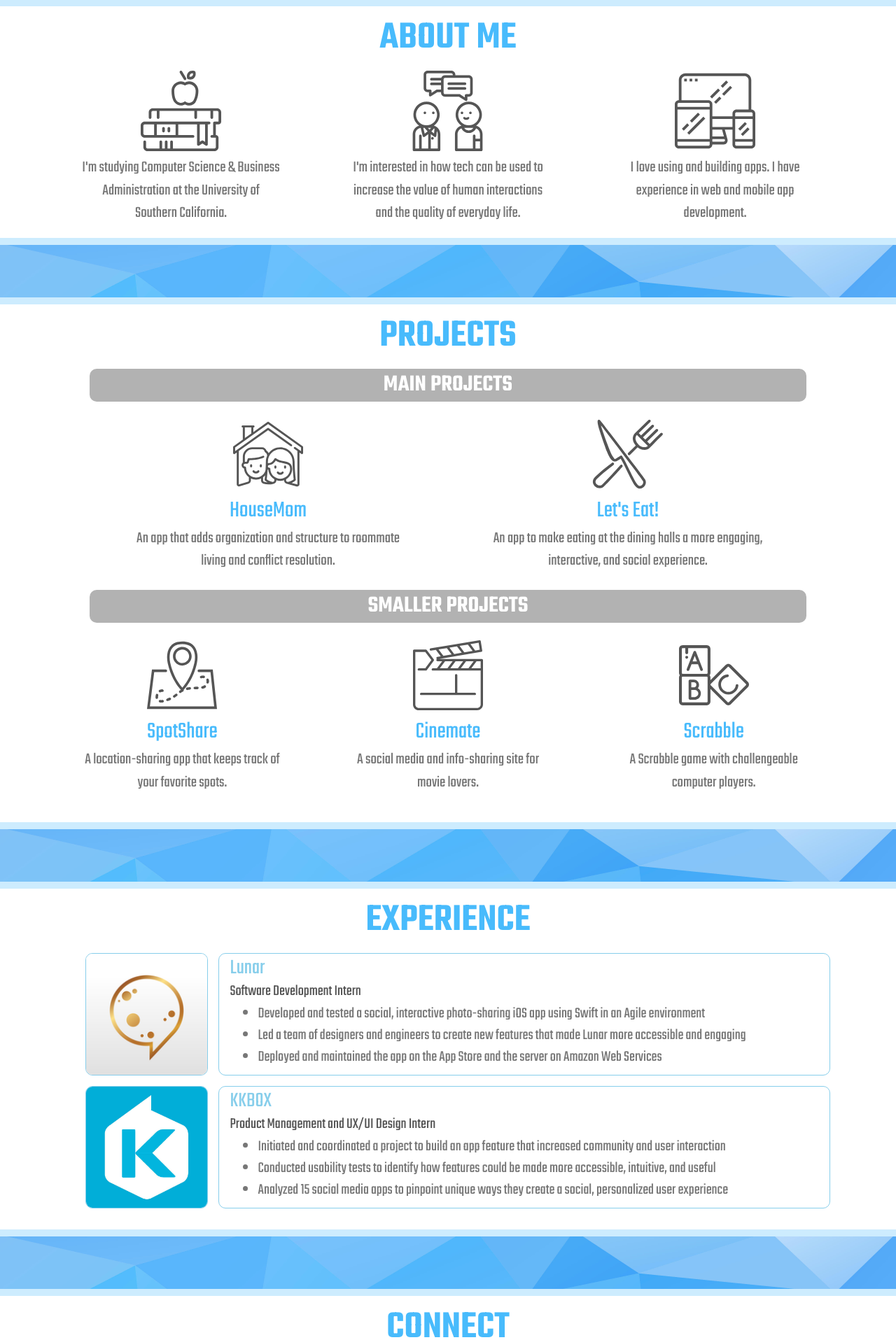
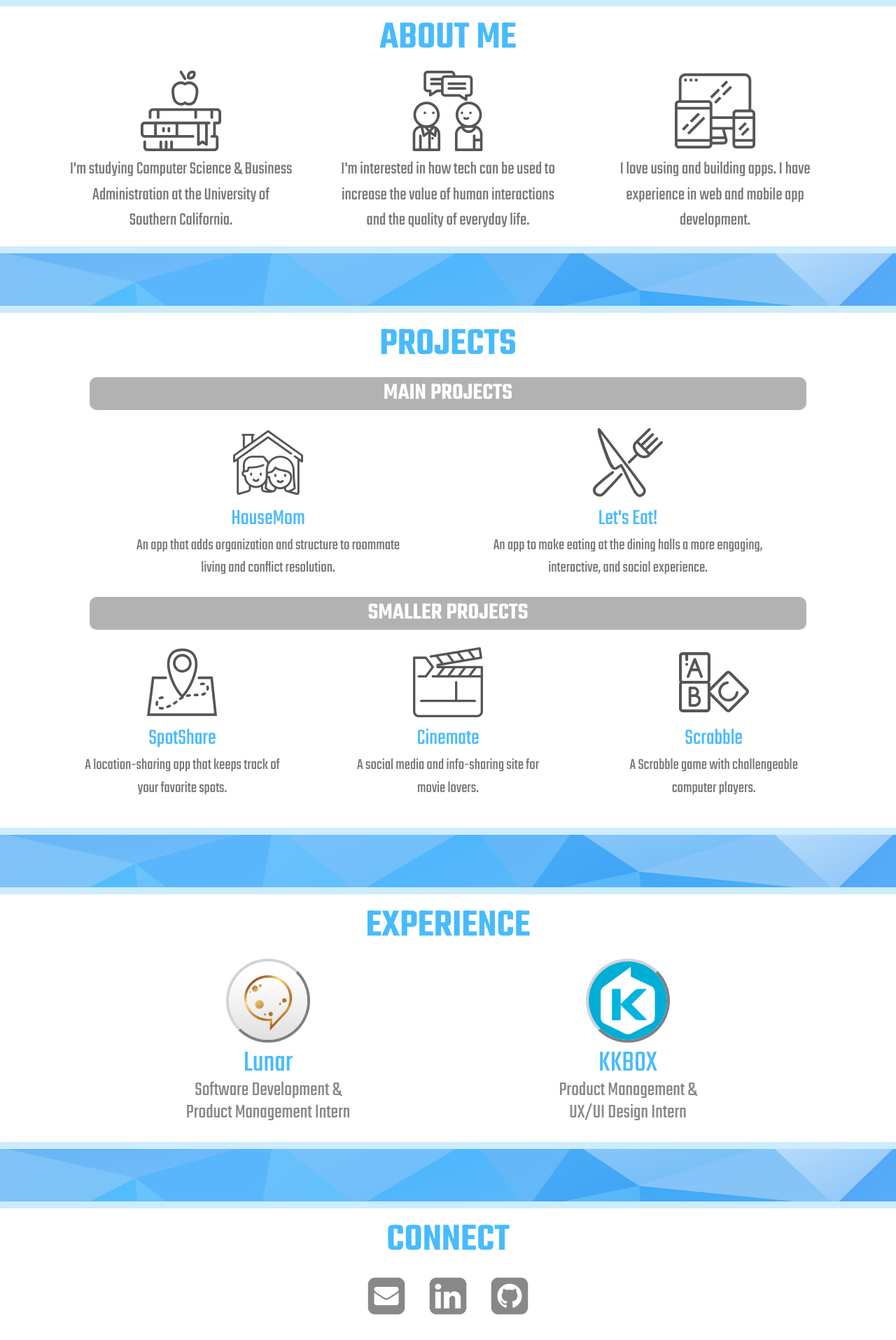
Before and after one commit to joalin15/joannlin.me, a PHP site: page / in a window 1280 px wide. Shown: the part 856-2771 px from the top of the page at 70% size. After the commit the page ends 2735 px from the top, so only its background shows below. Run offline with PHP 8.4, Linux system fonts and the light colour scheme; some libraries are stand-ins or nearby versions.

Commit message:
added experience

```diff
--- a/html/experience.html
+++ b/html/experience.html
@@ -1,4 +1,26 @@
 <h1 class="section-header">EXPERIENCE</h1>
+<div class="experience-section-container">
+  <div class="main experience-section">
+      <div class="experience-section-pic-container">
+        <img class="experience-section-pic" src="../img/lunar.png"/>
+      </div>
+      <div class="experience-section-title">Lunar</div>
+      <div class="experience-section-caption">
+        Software Development & <br/> Product Management Intern
+      </div>
+  </div>
+  <div class="main experience-section">
+      <div class="experience-section-pic-container">
+        <img class="experience-section-pic" src="../img/kkbox.jpg"/>
+      </div>
+      <div class="experience-section-title">KKBOX</div>
+      <div class="experience-section-caption">
+        Product Management & <br/> UX/UI Design Intern
+      </div>
+  </div>
+</div>
+
+<!--
 <div class="row experiences">
   <div class="experience-logo col-md-2 col-md-offset-1">
     <a href="http://www.thelunarapp.com/"><img src="../img/lunar.png"/></a>
@@ -39,4 +61,4 @@
     </span>
   </div>
 </div>
-<div class="info-section-footer"></div>
+<div class="info-section-footer"></div> -->
--- a/html/projects.html
+++ b/html/projects.html
@@ -1,58 +1,3 @@
-<style>
-  #projects {
-    font-family: 'Teko', sans-serif;
-  }
-
-  .project-section {
-    height: 100%;
-    display: inline-block;
-    vertical-align: top;
-    padding: 25px 0;
-  }
-
-  .main {
-    width: 40%;
-  }
-
-  .smaller {
-    width: 28%;
-    margin: 0 .75%;
-  }
-
-  .project-section-header {
-  	font-weight: bold;
-  	font-size: 2.4em;
-  	margin: 0;
-  	color: white;
-    background-color: rgba(0, 0, 0, 0.3);
-    padding: 5px;
-    margin: 0 10%;
-    border-radius: 10px;
-  }
-
-  .project-section-pic-container {
-    height: 20%;
-  }
-
-  .project-section-pic {
-    height: 100px;
-  }
-
-  .project-section-title {
-    height: 25%;
-    font-size: 2.4em;
-    color: #48bbfc;
-  }
-
-  .project-section-caption {
-    height: 55%;
-    color: #777;
-    font-size: 1.62em;
-    font-weight: lighter;
-    padding: 0 10%;
-  }
-
-</style>
 <h1 class="section-header">PROJECTS</h1>
 <h2 class="project-section-header text-header">MAIN PROJECTS</h2>
 <div class="main-project-section-container">
--- a/stylesheets/about-me.css
+++ b/stylesheets/about-me.css
@@ -35,19 +35,24 @@
   height: 40%;
   color: #777;
   font-family: 'Teko', sans-serif;
-  font-size: 1.62em;
+  font-size: calc(18px + 0.4vw + .3vh);
   font-weight: lighter;
-  padding: 1% 10%;
+  padding: 1% 5%;
 }
 
-@media (max-width: 800px){
+@media (max-width: 700px){
 	.about-section {
 	    width: 100%;
 			margin: 2% 0;
 		}
 
+  .about-section-pic {
+    position: relative;
+  	height: 100px;
+  }
+
 	.about-section-caption {
-		padding: 0 20%;
+		padding: 1% 25%;
 	}
 }
 
--- a/stylesheets/connect.css
+++ b/stylesheets/connect.css
@@ -6,9 +6,8 @@
 }
 
 .connect-icons-row {
-	padding-top: 2%;
-  height: calc(61px + 2%);
-  margin-bottom: 0;
+	padding: 1%;
+  transform: translateY(-10px);
 }
 
 .connect-icons {
@@ -20,7 +19,7 @@
 }
 
 .connect-icon {
-	color: #666;
+	color: #888;
 	font-size: 3.5em !important;
 	padding: 0 2.5%;
 }
--- a/stylesheets/experience.css
+++ b/stylesheets/experience.css
@@ -7,50 +7,37 @@
 	font-family: 'Teko', sans-serif;
 }
 
-.experiences {
-	height: 175px !important;
-	margin-bottom: 15px;
+.experience-section {
+  height: 100%;
+  display: inline-block;
+  vertical-align: top;
 }
 
-.experience-div {
-	height: 100%;
-	border-radius: 10px;
-	border: 1px solid skyblue;
+.experience-section-pic-container {
+  height: 20%;
 }
 
-.experience-logo {
-  display: inline;
-  position: relative;
-  height: 100%;
-  text-align: right;
+.experience-section-pic {
+  height: 120px;
+  border-radius: 50%;
+  border-width: 4px;
+  border-color: lightgray;
+  border-style: outset;
 }
 
-.experience-logo > a {
-  position: relative;
-  height: 100%;
+.experience-section-title {
+  height: 25%;
+  font-size: calc(16px + 1.5vw + 1vh);
+  color: #48bbfc;
 }
 
-.experience-logo > a > img {
-  position: relative;
-  border-radius: 10px;
-  border: 1px solid skyblue;
-  height: 100%;
+.experience-section-caption {
+  height: 55%;
+  color: #888;
+  font-size: calc(12px + 1vw + 0.5vh);
+  font-weight: lighter;
+  padding: 0 10%;
+  transform: translatey(-10px);
+  line-height: calc(12px + 1.20vw + .70vh);
+  white-space: nowrap;
 }
-
-.experience-header {
-	font-size: 1.75em;
-	color: skyblue;
-	margin: 0;
-	margin-top: 5px;
-}
-
-.experience-title {
-  color: #555;
-  font-size: 1.25em;
-  display: block;
-}
-
-.experience-description{
-	color: #777;
-	font-size: 1.25em;
-}
--- a/stylesheets/projects.css
+++ b/stylesheets/projects.css
@@ -1,43 +1,52 @@
-
-/* PROJECTS */
-/*
 #projects {
-	font-family: 'Teko', sans-serif;
+  font-family: 'Teko', sans-serif;
 }
 
-.project-div {
-	height: 100px;
-	border-radius: 10px;
-	border: 1px solid skyblue;
+.project-section {
+  height: 100%;
+  display: inline-block;
+  vertical-align: top;
+  padding: 25px 0;
 }
 
-.project-header {
-	font-size: 1.75em;
-	color: skyblue;
-	margin: 0;
-	margin-top: 5px;
+.main {
+  width: 40%;
 }
 
-.project-description{
-	color: #777;
-	font-size: 1.25em;
+.smaller {
+  width: 28%;
+  margin: 0 .75%;
 }
 
-.text-header-div {
-	margin-bottom: 5px !important;
+.project-section-header {
+	font-weight: bold;
+	font-size: 2.4em;
+	margin: 0;
+	color: white;
+  background-color: rgba(0, 0, 0, 0.3);
+  padding: 5px;
+  margin: 0 10%;
+  border-radius: 10px;
 }
 
-
-.pic {
-  text-align: center;
-	height: 100px;
-  font-size: 2.25em;
-  background: skyblue;
-  padding: 0;
-	border-radius: 10px;
+.project-section-pic-container {
+  height: 20%;
 }
 
-.projects {
-	height: 100px !important;
-	margin-bottom: 15px;
-}*/
+.project-section-pic {
+  height: 100px;
+}
+
+.project-section-title {
+  height: 25%;
+  font-size: 2.3em;
+  color: #48bbfc;
+}
+
+.project-section-caption {
+  height: 55%;
+  color: #777;
+  font-size: 1.62em;
+  font-weight: lighter;
+  padding: 0 10%;
+}
```
